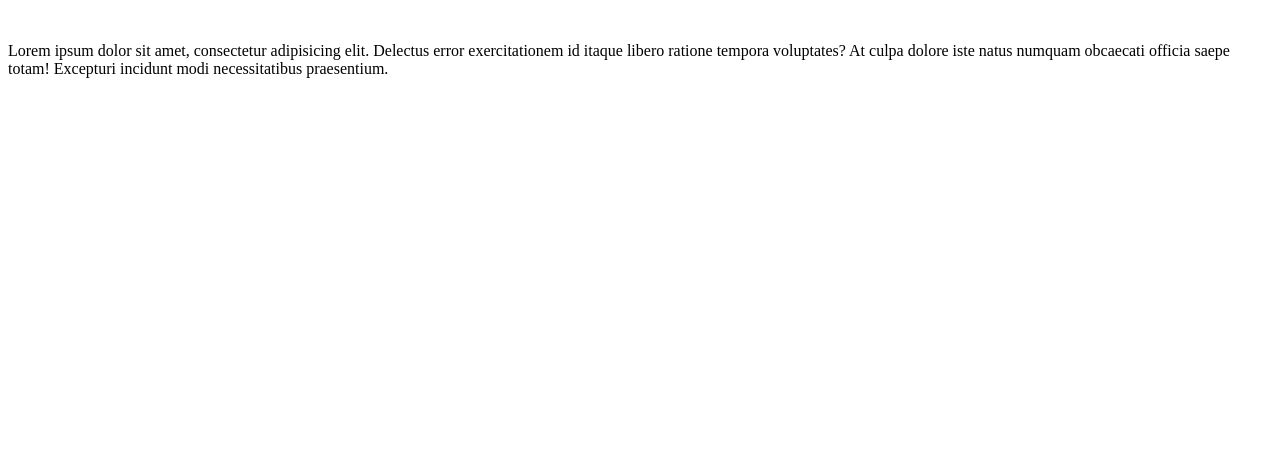
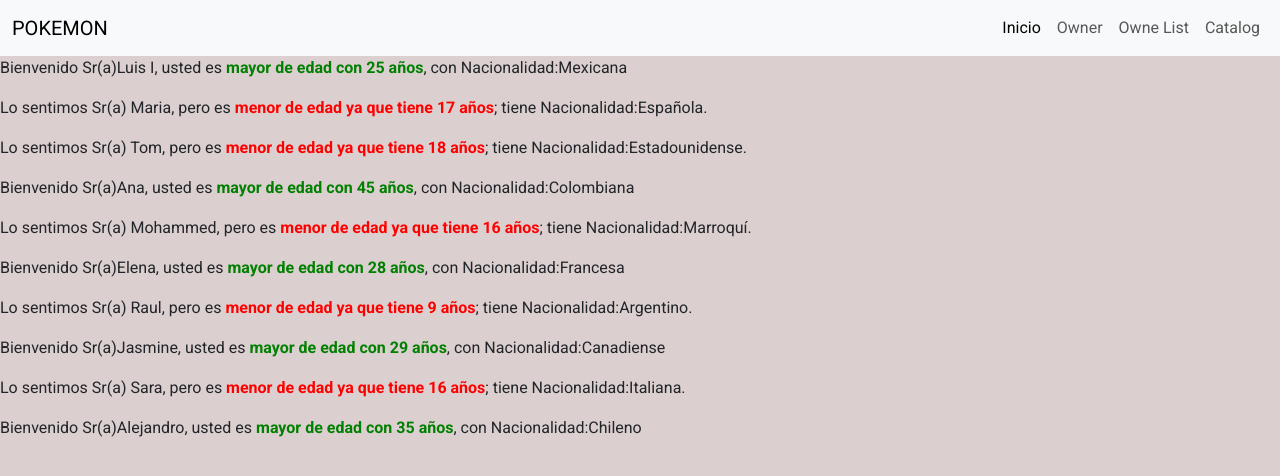
Before and after one commit to alhexanderad/pokemon_home_cerseu, a Django app: page /owner/lista/ in a window 1280 px wide. Shown: the top 476 px of the page. Run offline with Django 4.2, Linux system fonts and the light colour scheme; data that the repository does not hold is empty.

Commit message:
visualizando data_context en plantilla

```diff
--- a/owner/templates/owner/owner_list.html
+++ b/owner/templates/owner/owner_list.html
@@ -1,22 +1,30 @@
-<!doctype html>
-<html lang="en">
-<head>
-    <meta charset="UTF-8">
-    <meta name="viewport"
-          content="width=device-width, user-scalable=no, initial-scale=1.0, maximum-scale=1.0, minimum-scale=1.0">
-    <meta http-equiv="X-UA-Compatible" content="ie=edge">
-    <title>LISTA DE USUARIOS</title>
-    <br/>
+{% extends 'base.html' %}
+{% load static %}
+
+{% block css %}
+  <link rel="stylesheet"  type="text/css" href="{% static 'css/owner.css' %}">
+{% endblock css %}
+
+{% block title %}
+{{ title }}
+{% endblock title %}
+
+{% block content %}
+  <div class="ow-l-1">
     {% for owner in owners %}
-        <p>{{ owner.nombre }}</p>
+      {% if owner.edad > 18 %}
+        <p>Bienvenido Sr(a){{ owner.nombre }},
+          usted es <strong style="color: green">mayor de edad con {{ owner.edad }} años</strong>,
+          con Nacionalidad:{{ owner.nacionalidad }} </p>
+      {% else %}
+        <p>Lo sentimos Sr(a) {{ owner.nombre }},
+          pero es <strong style="color: red">menor de edad ya que tiene {{ owner.edad }} años</strong>;
+          tiene Nacionalidad:{{ owner.nacionalidad }}. </p>
+      {% endif %}
     {% endfor %}
+  </div>
+{% endblock content %}
 
-
-    <p>Lorem ipsum dolor sit amet, consectetur adipisicing elit. Delectus error exercitationem id itaque libero ratione tempora voluptates? At culpa dolore iste natus numquam obcaecati officia saepe totam! Excepturi incidunt modi necessitatibus praesentium.</p>
-
-
-</head>
-<body>
-
-</body>
-</html>
+{% block scripts %}
+  <script src="{% static 'js/owner.js' %}"></script>
+{% endblock scripts %}
--- a/owner/views.py
+++ b/owner/views.py
@@ -1,16 +1,70 @@
 from django.shortcuts import render
-from .models import  Owner
 
 
 def owner(request):
-  text = "App Owner funcionando correctamente!!!"
+  text = 'App Owner funcionando correctamente!!!'
   context = {
     'text': text,
-    'title': "Owner",
+    'title': 'Owner',
   }
   return render(request, './owner/owner.html', context)
 
+def list_owner(request):
+  data_context = [
+      {
+        'nombre': 'Luis I',
+        'edad': 25,
+        'nacionalidad': 'Mexicana'
+      },
+      {
+        'nombre': 'Maria',
+        'edad': 17,
+        'nacionalidad': 'Española'
+      },
+      {
+        'nombre': 'Tom',
+        'edad': 18,
+        'nacionalidad': 'Estadounidense'
+      },
+      {
+        'nombre': 'Ana',
+        'edad': 45,
+        'nacionalidad': 'Colombiana'
+      },
+      {
+        'nombre': 'Mohammed',
+        'edad': 16,
+        'nacionalidad': 'Marroquí'
+      },
+      {
+        'nombre': 'Elena',
+        'edad': 28,
+        'nacionalidad': 'Francesa'
+      },
+      {
+        'nombre': 'Raul',
+        'edad': 9,
+        'nacionalidad': 'Argentino'
+      },
+      {
+        'nombre': 'Jasmine',
+        'edad': 29,
+        'nacionalidad': 'Canadiense'
+      },
+      {
+        'nombre': 'Sara',
+        'edad': 16,
+        'nacionalidad': 'Italiana'
+      },
+      {
+        'nombre': 'Alejandro',
+        'edad': 35,
+        'nacionalidad': 'Chileno'
+      }
+  ]
 
-def list_owner(request):
-  owners = Owner.objects.all()
-  return render(request, './owner/owner_list.html', {'owners': owners})
+  context = {
+    'title': 'Owner List',
+    'owners': data_context,
+  }
+  return render(request, './owner/owner_list.html', context)
--- a/templates/includes/navbar.html
+++ b/templates/includes/navbar.html
@@ -13,6 +13,9 @@
           <a class="nav-link" href="{% url 'ownerApp:Owner' %}">Owner</a>
         </li>
         <li class="nav-item">
+          <a class="nav-link" href="{% url 'ownerApp:ListOwner' %}">Owne List</a>
+        </li>
+        <li class="nav-item">
           <a class="nav-link" href="#">Catalog</a>
         </li>
         {% comment %}<li class="nav-item">
```
